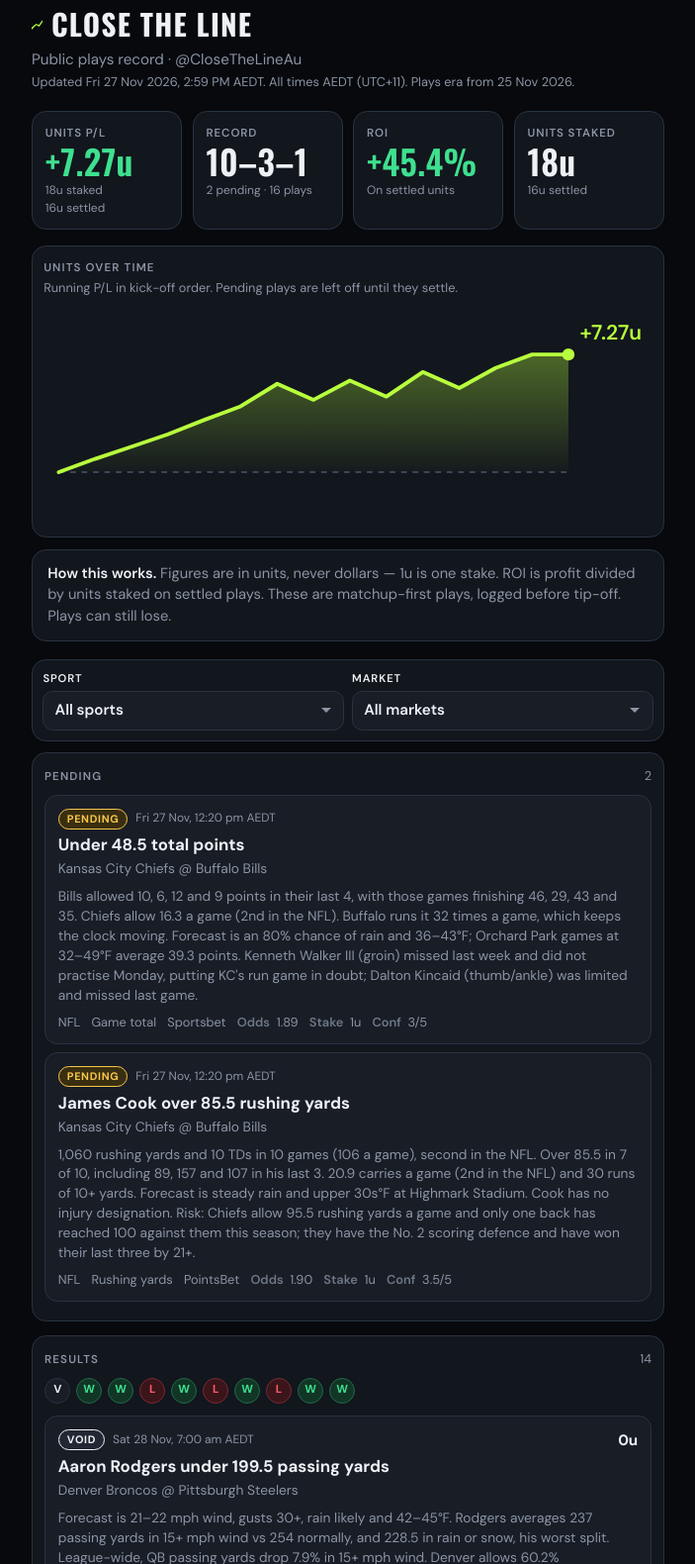
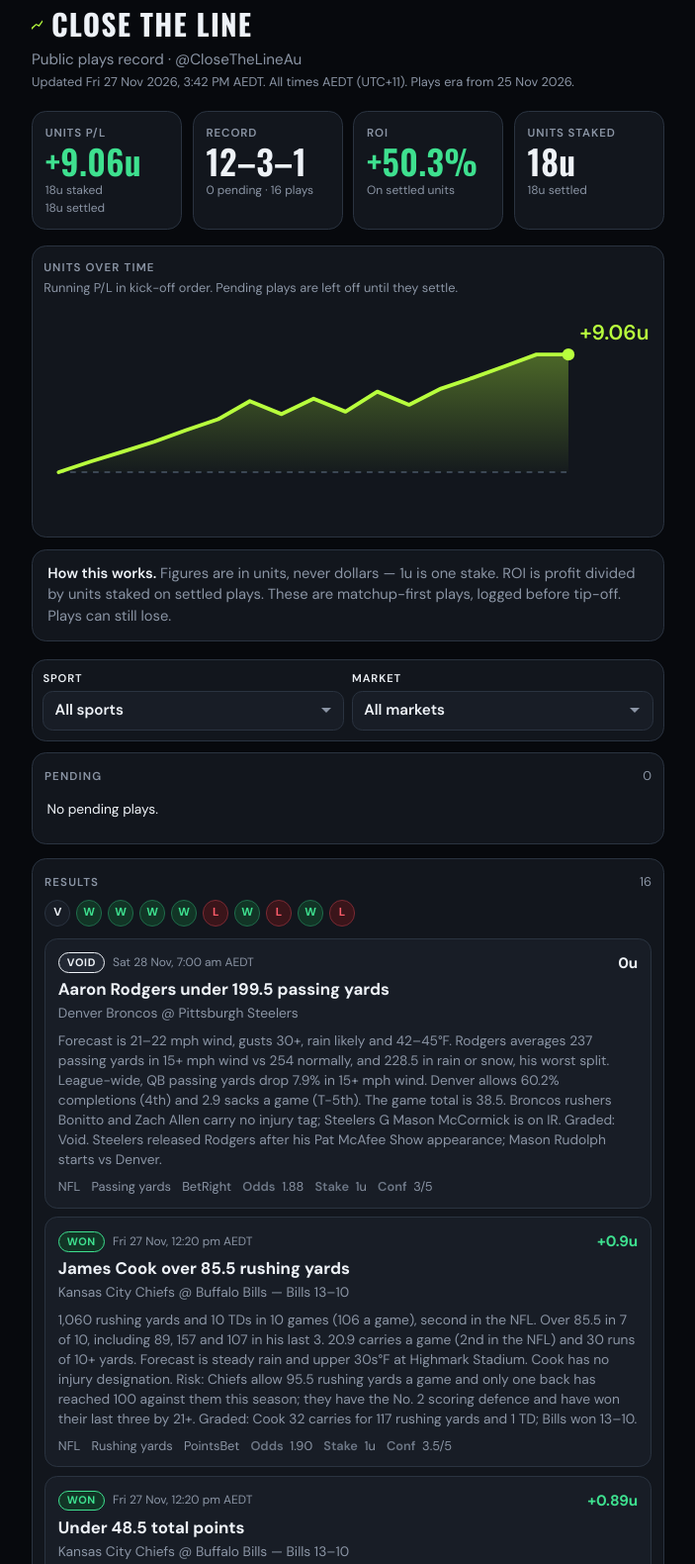
Before and after one commit to CloseTheLineAu/close-the-line, a plain HTML site: page index.html in a window 1280 px wide. Shown: the part 25-1605 px from the top of the page at 99% size, without its empty margins (288-991 px from the left). Drawn offline with nearby package versions, Linux system fonts and the light colour scheme.

Commit message:
Update public plays record

```diff
--- a/index.html
+++ b/index.html
@@ -7,7 +7,7 @@
   <meta name="description" content="Public units-only plays record for Close the Line (@CloseTheLineAu). Matchup-first picks, logged before tip-off. No deleted losses.">
   <meta name="theme-color" content="#07090d">
   <meta property="og:title" content="Close the Line — public plays record">
-  <meta property="og:description" content="Units only, bookie named, no deleted losses. Record 10–3–1, +7.27u.">
+  <meta property="og:description" content="Units only, bookie named, no deleted losses. Record 12–3–1, +9.06u.">
   <meta name="twitter:card" content="summary">
   <link rel="preconnect" href="https://fonts.googleapis.com">
   <link rel="preconnect" href="https://fonts.gstatic.com" crossorigin>
@@ -245,29 +245,29 @@
     <header>
       <h1 class="brand">Close the Line</h1>
       <p class="sub">Public plays record · @CloseTheLineAu</p>
-      <p class="updated">Updated Fri 27 Nov 2026, 2:59 PM AEDT. All times AEDT (UTC+11). Plays era from 25 Nov 2026.</p>
+      <p class="updated">Updated Fri 27 Nov 2026, 3:42 PM AEDT. All times AEDT (UTC+11). Plays era from 25 Nov 2026.</p>
     </header>
 
     <section class="metrics" aria-label="Record summary">
       <div class="tile">
         <span>Units P/L</span>
-        <b class="win">+7.27u</b>
-        <small>18u staked<br>16u settled</small>
+        <b class="win">+9.06u</b>
+        <small>18u staked<br>18u settled</small>
       </div>
       <div class="tile">
         <span>Record</span>
-        <b>10–3–1</b>
-        <small>2 pending · 16 plays</small>
+        <b>12–3–1</b>
+        <small>0 pending · 16 plays</small>
       </div>
       <div class="tile">
         <span>ROI</span>
-        <b class="win">+45.4%</b>
+        <b class="win">+50.3%</b>
         <small>On settled units</small>
       </div>
       <div class="tile">
         <span>Units staked</span>
         <b>18u</b>
-        <small>16u settled</small>
+        <small>18u settled</small>
       </div>
     </section>
 
@@ -275,7 +275,7 @@
     <section class="chart-card">
       <h2>Units over time</h2>
       <p class="chart-cap">Running P/L in kick-off order. Pending plays are left off until they settle.</p>
-      <svg class="chart-svg" viewBox="0 0 320 118" role="img" aria-label="Cumulative units profit over time, now +7.27u">
+      <svg class="chart-svg" viewBox="0 0 320 118" role="img" aria-label="Cumulative units profit over time, now +9.06u">
   <defs>
     <linearGradient id="fill" x1="0" x2="0" y1="0" y2="1">
       <stop offset="0%" stop-color="#b8ff3d" stop-opacity="0.35"/>
@@ -283,10 +283,10 @@
     </linearGradient>
   </defs>
   <line x1="8" x2="276" y1="88.9" y2="88.9" class="zero"/>
-  <polygon points="8.0,88.9 8.0,88.9 27.1,81.9 46.3,75.5 65.4,69.0 84.6,61.4 103.7,54.3 122.9,42.5 142.0,50.9 161.1,40.8 180.3,49.2 199.4,36.3 218.6,44.7 237.7,34.2 256.9,27.1 276.0,27.1 276.0,88.9" fill="url(#fill)"/>
-  <polyline points="8.0,88.9 27.1,81.9 46.3,75.5 65.4,69.0 84.6,61.4 103.7,54.3 122.9,42.5 142.0,50.9 161.1,40.8 180.3,49.2 199.4,36.3 218.6,44.7 237.7,34.2 256.9,27.1 276.0,27.1" class="line"/>
+  <polygon points="8.0,88.9 8.0,88.9 24.8,83.3 41.5,78.2 58.2,72.9 75.0,66.8 91.8,61.1 108.5,51.6 125.2,58.4 142.0,50.3 158.8,57.1 175.5,46.6 192.2,53.5 209.0,45.0 225.8,39.3 242.5,33.3 259.2,27.1 276.0,27.1 276.0,88.9" fill="url(#fill)"/>
+  <polyline points="8.0,88.9 24.8,83.3 41.5,78.2 58.2,72.9 75.0,66.8 91.8,61.1 108.5,51.6 125.2,58.4 142.0,50.3 158.8,57.1 175.5,46.6 192.2,53.5 209.0,45.0 225.8,39.3 242.5,33.3 259.2,27.1 276.0,27.1" class="line"/>
   <circle cx="276.0" cy="27.1" r="3.2" class="dot"/>
-  <text x="282.0" y="19.1" class="chart-end">+7.27u</text>
+  <text x="282.0" y="19.1" class="chart-end">+9.06u</text>
 </svg>
     </section>
 
@@ -305,47 +305,10 @@
     <section class="section" id="pending">
       <div class="head-row">
         <h2>Pending</h2>
-        <span class="count" data-count="pending">2</span>
+        <span class="count" data-count="pending">0</span>
       </div>
       <div data-list="pending">
-        <article class="bet" data-sport="NFL" data-market="Total" data-month="2026-11">
-  <div class="bet-top">
-    <span class="chip pending">Pending</span>
-
-    <span class="when">Fri 27 Nov, 12:20 pm AEDT</span>
-
-  </div>
-  <h3>Under 48.5 total points</h3>
-  <p class="event">Kansas City Chiefs @ Buffalo Bills</p>
-  <p class="reason">Bills allowed 10, 6, 12 and 9 points in their last 4, with those games finishing 46, 29, 43 and 35. Chiefs allow 16.3 a game (2nd in the NFL). Buffalo runs it 32 times a game, which keeps the clock moving. Forecast is an 80% chance of rain and 36–43°F; Orchard Park games at 32–49°F average 39.3 points. Kenneth Walker III (groin) missed last week and did not practise Monday, putting KC&#x27;s run game in doubt; Dalton Kincaid (thumb/ankle) was limited and missed last game.</p>
-  <p class="meta">
-    <span>NFL</span>
-    <span>Game total</span>
-    <span>Sportsbet</span>
-    <span><em>Odds</em> 1.89</span>
-    <span><em>Stake</em> 1u</span>
-    <span><em>Conf</em> 3/5</span>
-  </p>
-</article>
-<article class="bet" data-sport="NFL" data-market="Prop" data-month="2026-11">
-  <div class="bet-top">
-    <span class="chip pending">Pending</span>
-
-    <span class="when">Fri 27 Nov, 12:20 pm AEDT</span>
-
-  </div>
-  <h3>James Cook over 85.5 rushing yards</h3>
-  <p class="event">Kansas City Chiefs @ Buffalo Bills</p>
-  <p class="reason">1,060 rushing yards and 10 TDs in 10 games (106 a game), second in the NFL. Over 85.5 in 7 of 10, including 89, 157 and 107 in his last 3. 20.9 carries a game (2nd in the NFL) and 30 runs of 10+ yards. Forecast is steady rain and upper 30s°F at Highmark Stadium. Cook has no injury designation. Risk: Chiefs allow 95.5 rushing yards a game and only one back has reached 100 against them this season; they have the No. 2 scoring defence and have won their last three by 21+.</p>
-  <p class="meta">
-    <span>NFL</span>
-    <span>Rushing yards</span>
-    <span>PointsBet</span>
-    <span><em>Odds</em> 1.90</span>
-    <span><em>Stake</em> 1u</span>
-    <span><em>Conf</em> 3.5/5</span>
-  </p>
-</article>
+        <p class="empty" data-empty="pending">No pending plays.</p>
       </div>
     </section>
 
@@ -353,9 +316,9 @@
     <section class="section" id="results">
       <div class="head-row">
         <h2>Results</h2>
-        <span class="count" data-count="results">14</span>
+        <span class="count" data-count="results">16</span>
       </div>
-      <div class="form-row" aria-label="Last 10 settled results"><span class="form neutral" title="Aaron Rodgers under 199.5 passing yards Void">V</span><span class="form win" title="Dak Prescott over 255.5 passing yards Won">W</span><span class="form win" title="Jahmyr Gibbs over 90.5 rushing yards Won">W</span><span class="form loss" title="Under 2.5 total goals Lost">L</span><span class="form win" title="Bournemouth to win Won">W</span><span class="form loss" title="Domantas Sabonis over 12.5 rebounds Lost">L</span><span class="form win" title="Kevin Durant over 19.5 points Won">W</span><span class="form loss" title="Over 233.5 total points Lost">L</span><span class="form win" title="Memphis -6.5 Won">W</span><span class="form win" title="Donovan Mitchell over 33.5 PRA Won">W</span></div>
+      <div class="form-row" aria-label="Last 10 settled results"><span class="form neutral" title="Aaron Rodgers under 199.5 passing yards Void">V</span><span class="form win" title="James Cook over 85.5 rushing yards Won">W</span><span class="form win" title="Under 48.5 total points Won">W</span><span class="form win" title="Dak Prescott over 255.5 passing yards Won">W</span><span class="form win" title="Jahmyr Gibbs over 90.5 rushing yards Won">W</span><span class="form loss" title="Under 2.5 total goals Lost">L</span><span class="form win" title="Bournemouth to win Won">W</span><span class="form loss" title="Domantas Sabonis over 12.5 rebounds Lost">L</span><span class="form win" title="Kevin Durant over 19.5 points Won">W</span><span class="form loss" title="Over 233.5 total points Lost">L</span></div>
       <div data-list="results">
         <article class="bet" data-sport="NFL" data-market="Prop" data-month="2026-11">
   <div class="bet-top">
@@ -372,6 +335,44 @@
     <span>Passing yards</span>
     <span>BetRight</span>
     <span><em>Odds</em> 1.88</span>
+    <span><em>Stake</em> 1u</span>
+    <span><em>Conf</em> 3/5</span>
+  </p>
+</article>
+<article class="bet" data-sport="NFL" data-market="Prop" data-month="2026-11">
+  <div class="bet-top">
+    <span class="chip win">Won</span>
+
+    <span class="when">Fri 27 Nov, 12:20 pm AEDT</span>
+    <span class="pl win">+0.9u</span>
+  </div>
+  <h3>James Cook over 85.5 rushing yards</h3>
+  <p class="event">Kansas City Chiefs @ Buffalo Bills — Bills 13–10</p>
+  <p class="reason">1,060 rushing yards and 10 TDs in 10 games (106 a game), second in the NFL. Over 85.5 in 7 of 10, including 89, 157 and 107 in his last 3. 20.9 carries a game (2nd in the NFL) and 30 runs of 10+ yards. Forecast is steady rain and upper 30s°F at Highmark Stadium. Cook has no injury designation. Risk: Chiefs allow 95.5 rushing yards a game and only one back has reached 100 against them this season; they have the No. 2 scoring defence and have won their last three by 21+. Graded: Cook 32 carries for 117 rushing yards and 1 TD; Bills won 13–10.</p>
+  <p class="meta">
+    <span>NFL</span>
+    <span>Rushing yards</span>
+    <span>PointsBet</span>
+    <span><em>Odds</em> 1.90</span>
+    <span><em>Stake</em> 1u</span>
+    <span><em>Conf</em> 3.5/5</span>
+  </p>
+</article>
+<article class="bet" data-sport="NFL" data-market="Total" data-month="2026-11">
+  <div class="bet-top">
+    <span class="chip win">Won</span>
+
+    <span class="when">Fri 27 Nov, 12:20 pm AEDT</span>
+    <span class="pl win">+0.89u</span>
+  </div>
+  <h3>Under 48.5 total points</h3>
+  <p class="event">Kansas City Chiefs @ Buffalo Bills — Bills 13–10</p>
+  <p class="reason">Bills allowed 10, 6, 12 and 9 points in their last 4, with those games finishing 46, 29, 43 and 35. Chiefs allow 16.3 a game (2nd in the NFL). Buffalo runs it 32 times a game, which keeps the clock moving. Forecast is an 80% chance of rain and 36–43°F; Orchard Park games at 32–49°F average 39.3 points. Kenneth Walker III (groin) missed last week and did not practise Monday, putting KC&#x27;s run game in doubt; Dalton Kincaid (thumb/ankle) was limited and missed last game. Graded: Bills won 13–10, 23 total points in the rain.</p>
+  <p class="meta">
+    <span>NFL</span>
+    <span>Game total</span>
+    <span>Sportsbet</span>
+    <span><em>Odds</em> 1.89</span>
     <span><em>Stake</em> 1u</span>
     <span><em>Conf</em> 3/5</span>
   </p>
@@ -640,7 +641,7 @@
       </tr>
     </thead>
     <tbody>
-      <tr><td>NBA</td><td class='num'>7</td><td class='num'>8u</td><td class='num'>5–2</td><td class='num win-text'>+3.15u</td></tr><tr><td>NHL</td><td class='num'>1</td><td class='num'>1u</td><td class='num'>1–0</td><td class='num win-text'>+0.77u</td></tr><tr><td>NFL</td><td class='num'>5</td><td class='num'>5.5u</td><td class='num'>2–0–1</td><td class='num win-text'>+2.08u</td></tr><tr><td>Soccer</td><td class='num'>3</td><td class='num'>3.5u</td><td class='num'>2–1</td><td class='num win-text'>+1.28u</td></tr>
+      <tr><td>NBA</td><td class='num'>7</td><td class='num'>8u</td><td class='num'>5–2</td><td class='num win-text'>+3.15u</td></tr><tr><td>NHL</td><td class='num'>1</td><td class='num'>1u</td><td class='num'>1–0</td><td class='num win-text'>+0.77u</td></tr><tr><td>NFL</td><td class='num'>5</td><td class='num'>5.5u</td><td class='num'>4–0–1</td><td class='num win-text'>+3.87u</td></tr><tr><td>Soccer</td><td class='num'>3</td><td class='num'>3.5u</td><td class='num'>2–1</td><td class='num win-text'>+1.28u</td></tr>
     </tbody>
   </table>
 </section>
@@ -657,7 +658,7 @@
       </tr>
     </thead>
     <tbody>
-      <tr><td>Prop</td><td class='num'>8</td><td class='num'>9u</td><td class='num'>5–1–1</td><td class='num win-text'>+3.93u</td></tr><tr><td>Total</td><td class='num'>4</td><td class='num'>4u</td><td class='num'>1–2</td><td class='num loss-text'>−1.25u</td></tr><tr><td>Line</td><td class='num'>2</td><td class='num'>2.5u</td><td class='num'>2–0</td><td class='num win-text'>+2.3u</td></tr><tr><td>H2H</td><td class='num'>2</td><td class='num'>2.5u</td><td class='num'>2–0</td><td class='num win-text'>+2.3u</td></tr>
+      <tr><td>Prop</td><td class='num'>8</td><td class='num'>9u</td><td class='num'>6–1–1</td><td class='num win-text'>+4.83u</td></tr><tr><td>Total</td><td class='num'>4</td><td class='num'>4u</td><td class='num'>2–2</td><td class='num loss-text'>−0.36u</td></tr><tr><td>Line</td><td class='num'>2</td><td class='num'>2.5u</td><td class='num'>2–0</td><td class='num win-text'>+2.3u</td></tr><tr><td>H2H</td><td class='num'>2</td><td class='num'>2.5u</td><td class='num'>2–0</td><td class='num win-text'>+2.3u</td></tr>
     </tbody>
   </table>
 </section>
```
